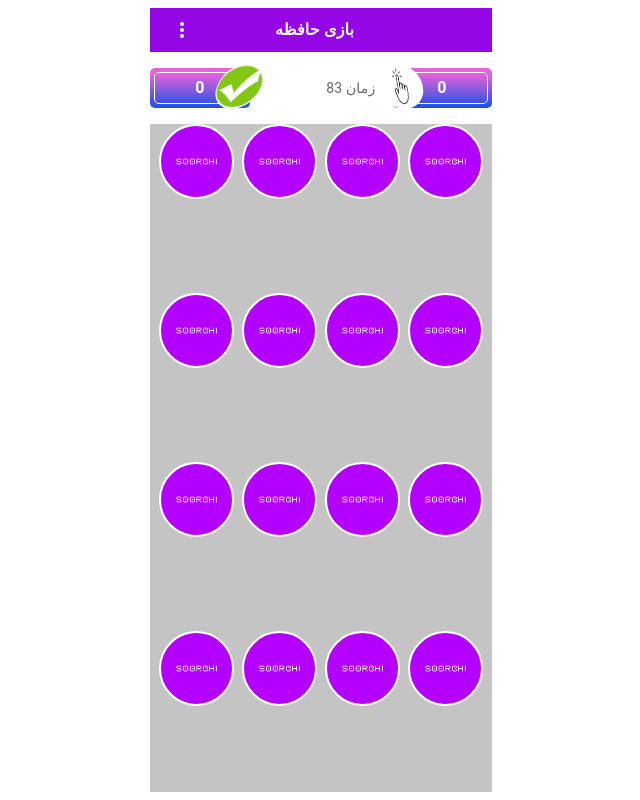
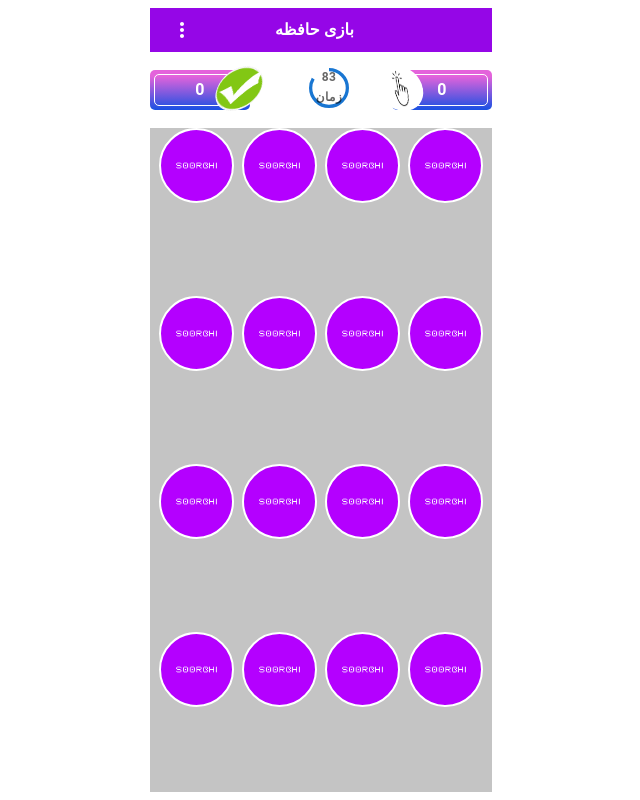
Before and after one commit to mohammadsohrabi2021/memoryGame, a Next.js app: page / in a window 1280 px wide. Shown: the whole page, without its empty margins (319-959 px from the left). Built offline with nearby package versions, Linux system fonts and the light colour scheme.

Commit message:
refactor timerProgressBar done

```diff
--- a/src/components/TimerProgress/TimerProgress.tsx
+++ b/src/components/TimerProgress/TimerProgress.tsx
@@ -1,22 +1,37 @@
 import React from 'react'
-import LinearProgress, { LinearProgressProps } from '@mui/material/LinearProgress';
+import CircularProgress, {
+    CircularProgressProps,
+  } from '@mui/material/CircularProgress';
 import Typography from '@mui/material/Typography';
 import Box from '@mui/material/Box';
 
 type Props = {}
 
-const TimerProgress = (props: LinearProgressProps & { value: number }) => {
+const TimerProgress = ( props: CircularProgressProps & { value: number },) => {
     return (
-        <Box sx={{ display: 'flex', alignItems: 'center' }}>
-            <Box sx={{ width: '100%', mr: 1 }}>
-                <LinearProgress  variant="determinate" {...props} />
-            </Box>
-            <Box sx={{ minWidth: 80 }}>
-                <Typography variant="body2" color="text.secondary">{`${Math.round(
-                    props.value,
-                )} زمان`}</Typography>
-            </Box>
+        <Box sx={{ position: 'relative', display: 'inline-flex' }}>
+        <CircularProgress variant="determinate" {...props} />
+        <Box
+          sx={{
+            top: 0,
+            left: 0,
+            bottom: 0,
+            right: 0,
+            position: 'absolute',
+            display: 'flex',
+            alignItems: 'center',
+            justifyContent: 'center',
+          }}
+        >
+          <Typography
+            variant="caption"
+            component="div"
+            color="text.secondary"
+            padding={'100px'}
+            fontWeight={'bold'}
+          >{`${Math.round(props.value)} زمان`}</Typography>
         </Box>
+      </Box>
     )
 }
 export default TimerProgress
```
